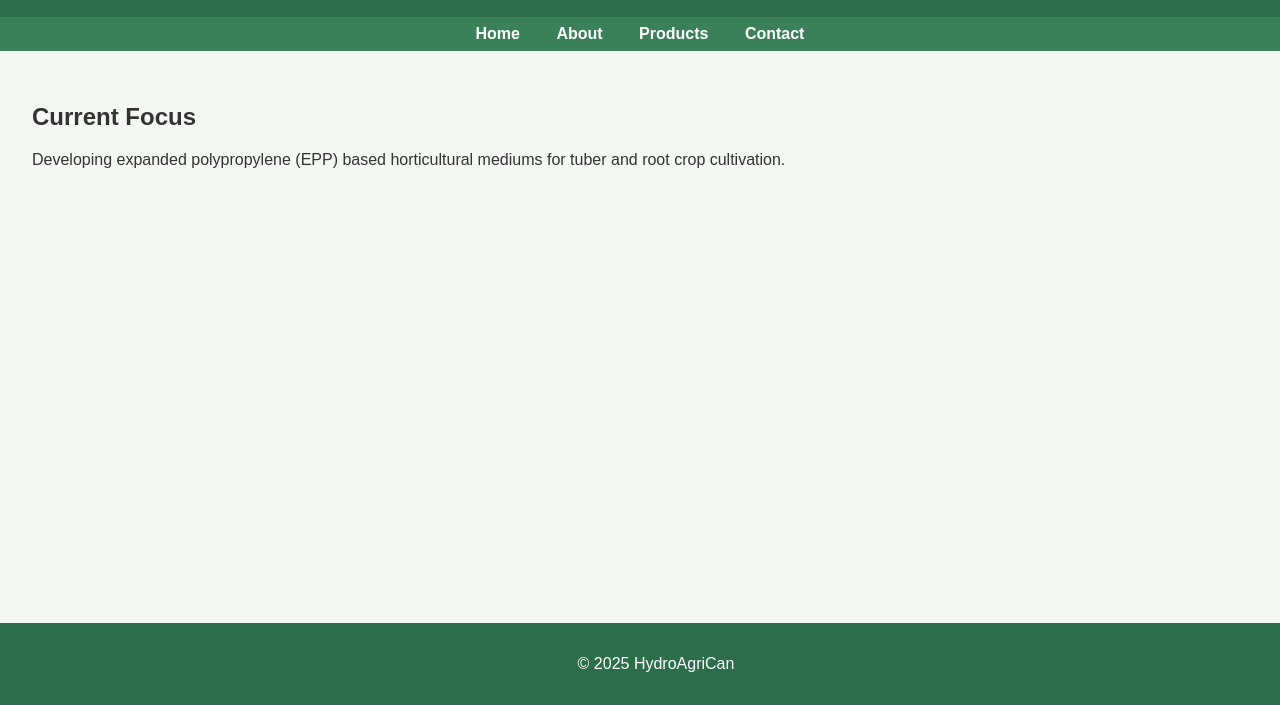
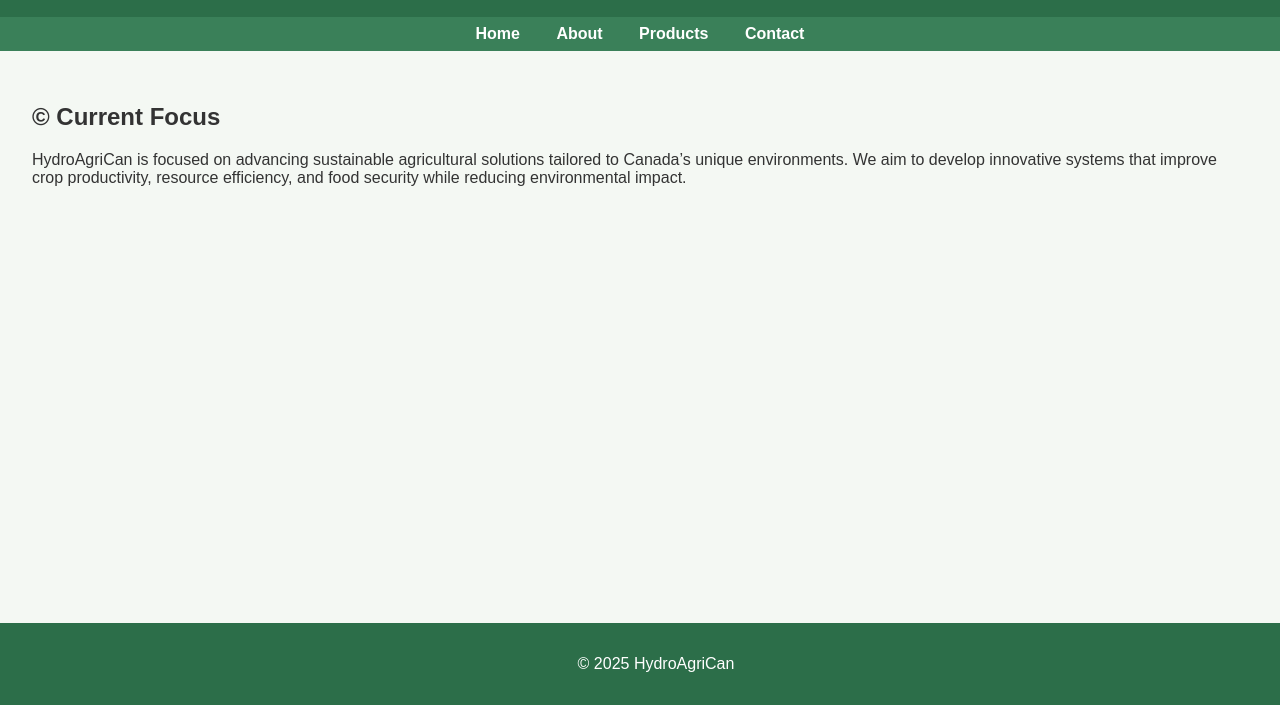
Before and after one commit to hydroagrican/hydroagrican, a plain HTML site: page products.html in a window 1280 px wide. Shown: the part 95-800 px from the top of the page. Drawn offline with Linux system fonts and the light colour scheme.

Commit message:
Update products.html

```diff
--- a/products.html
+++ b/products.html
@@ -19,8 +19,8 @@
   </nav>
 
   <main>
-    <h2>Current Focus</h2>
-    <p>Developing expanded polypropylene (EPP) based horticultural mediums for tuber and root crop cultivation.</p>
+    <h2>&copy; Current Focus</h2>
+    <p>HydroAgriCan is focused on advancing sustainable agricultural solutions tailored to Canada’s unique environments. We aim to develop innovative systems that improve crop productivity, resource efficiency, and food security while reducing environmental impact.</p>
   </main>
 
   <footer>
```
